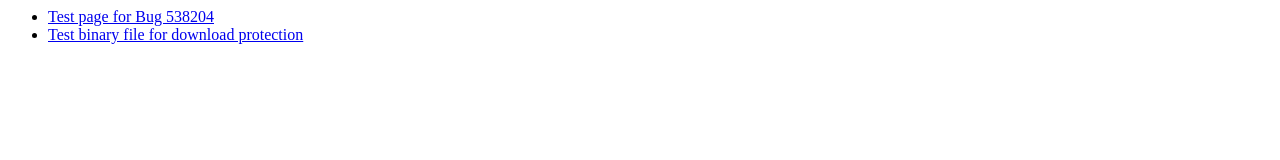
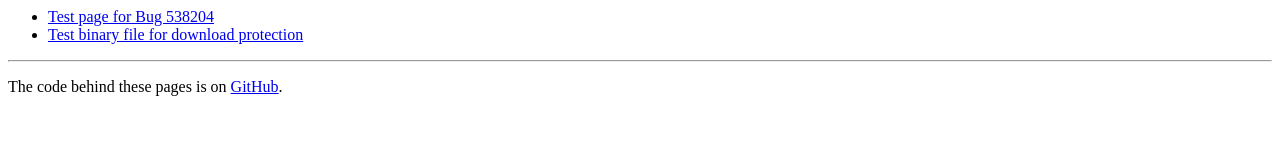
Before and after one commit to mozilla/safebrowsing-test, a plain HTML site: page index.html in a window 1280 px wide. Drawn offline with Linux system fonts and the light colour scheme.

Commit message:
Link back to GitHub repo

```diff
--- a/index.html
+++ b/index.html
@@ -2,3 +2,6 @@
 <li><a href="bug538204.html">Test page for Bug 538204</a></li>
 <li><a href="content.exe" download="content.exe">Test binary file for download protection</a></li>
 </ul>
+
+<hr>
+<p>The code behind these pages is on <a href="https://github.com/mozilla/safebrowsing-test">GitHub</a>.</p>
```
